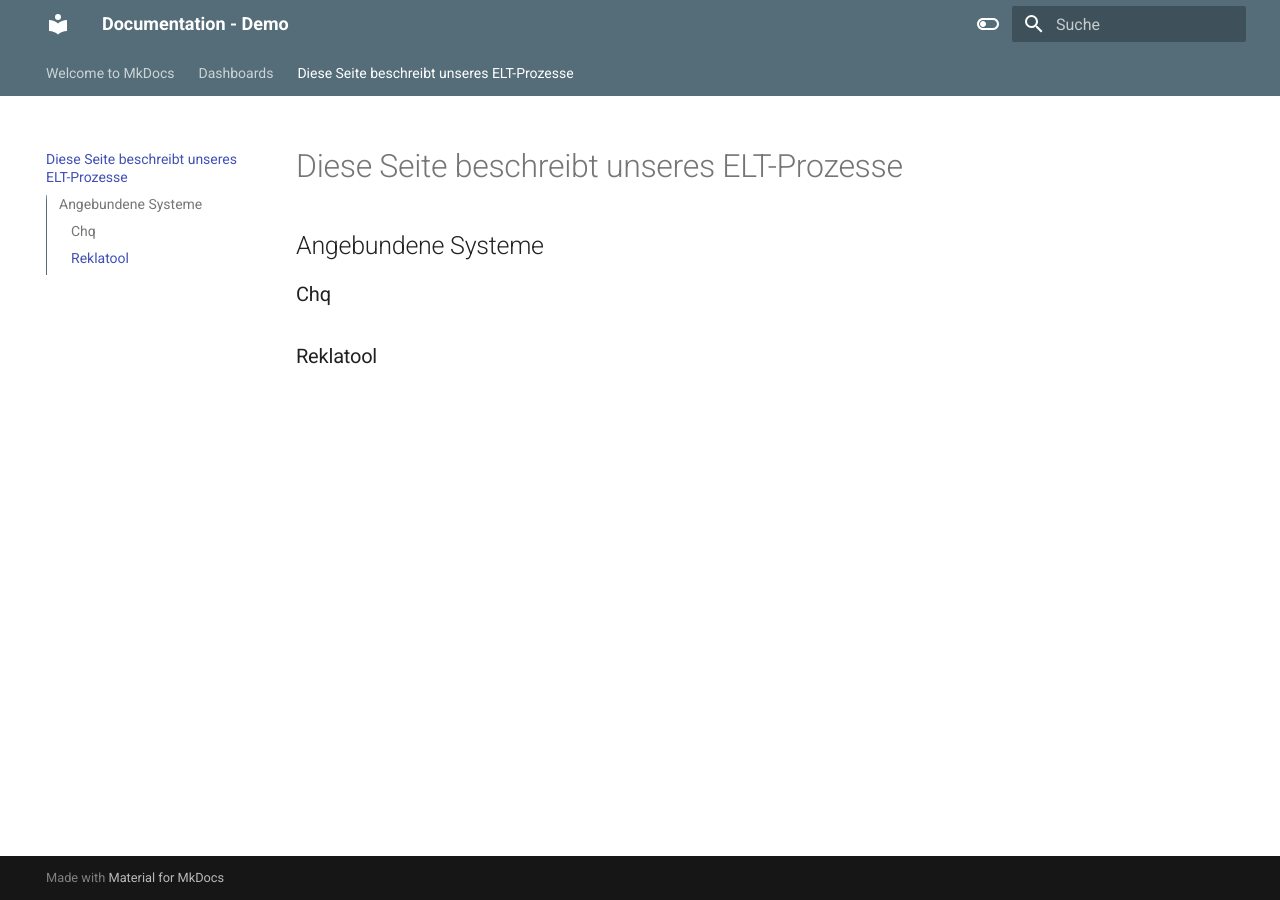
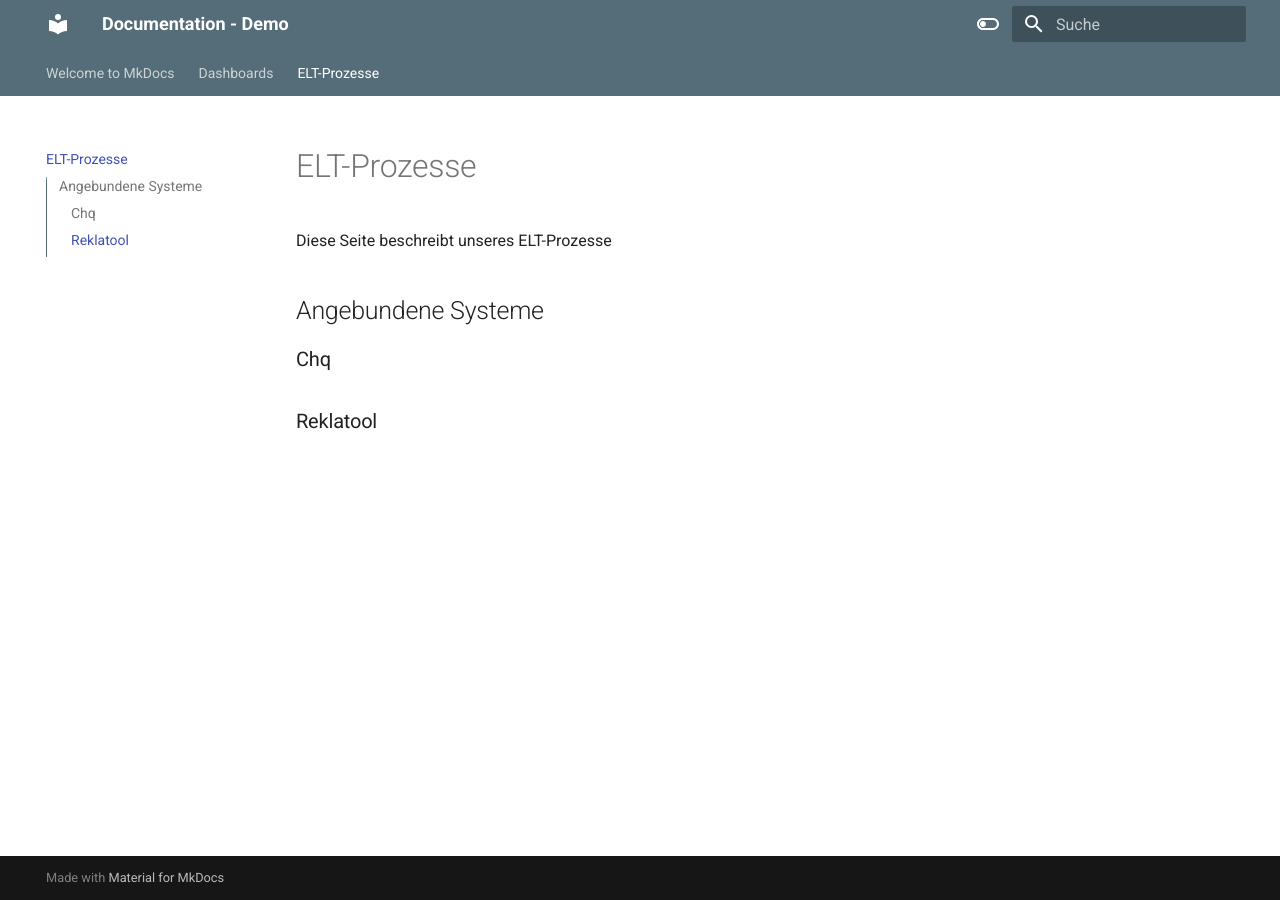
Before and after one commit to TillBender23/mkdocs-test, an MkDocs documentation site: the page built from docs/elt.md, in a window 1280 px wide. Built offline with MkDocs 1.6.1 and Material for MkDocs 9.7.7, drawn with Linux system fonts in a browser that asks for light colours.

Commit message:
Update elt.md

```diff
--- a/docs/elt.md
+++ b/docs/elt.md
@@ -1,4 +1,6 @@
-# Diese Seite beschreibt unseres ELT-Prozesse
+# ELT-Prozesse
+
+Diese Seite beschreibt unseres ELT-Prozesse
 
 ## Angebundene Systeme
 
```
